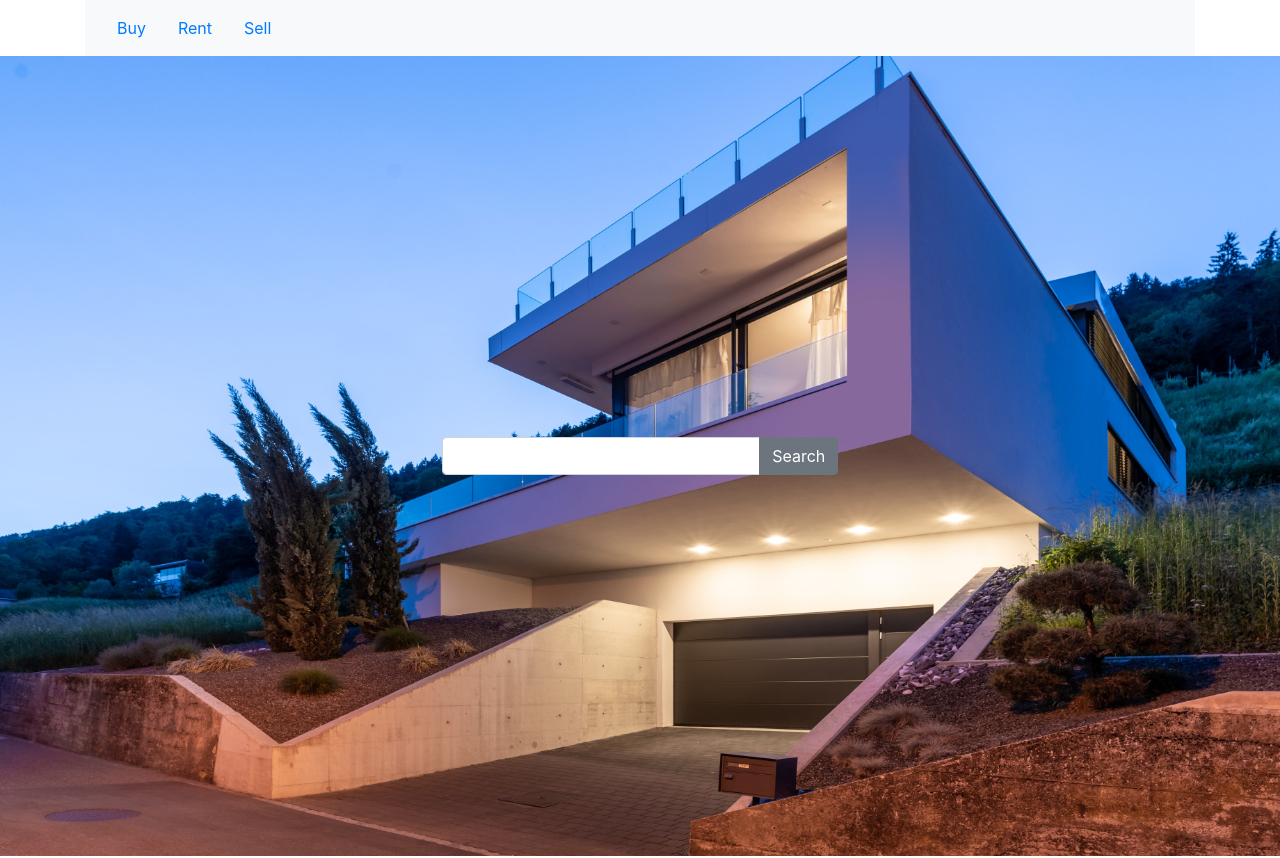
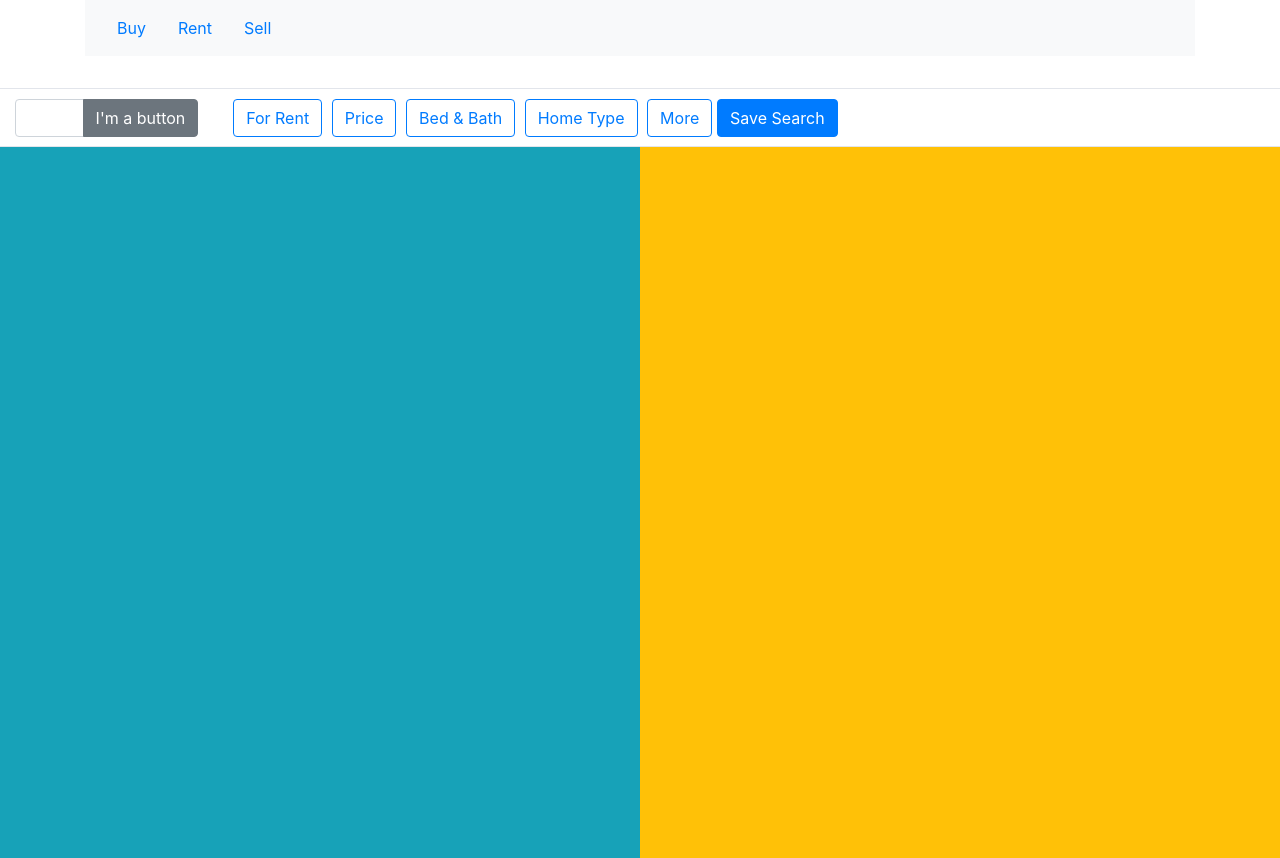
Before and after one commit to t-ogund/palace-finder-r, a React (Create React App) app: page /buy in a window 1280 px wide. Shown: the top 858 px of the page. Built offline with nearby package versions, Linux system fonts and the light colour scheme.

Commit message:
created buy page and created nav. implemented react router. working on map and display section of buy page.

```diff
--- a/package.json
+++ b/package.json
@@ -13,6 +13,7 @@
     "react": "^17.0.1",
     "react-dom": "^17.0.1",
     "react-popper": "^1.3.6",
+    "react-router-dom": "^5.2.0",
     "react-scripts": "4.0.1",
     "reactstrap": "^8.5.1",
     "web-vitals": "^0.2.4"
--- a/src/App.css
+++ b/src/App.css
@@ -62,8 +62,38 @@
   margin-bottom: 2rem;
 }
 
-
-
 /* .tile {
   min-width: 20rem;
 } */
+
+/* BUY PAGE */
+.buy-filter-button {
+  margin: .3rem;
+}
+
+.buy-input {
+  margin: .3rem 0 .3rem 0;
+}
+
+.buy-add-on {
+  margin: .3rem 0 0 0;
+}
+
+.buy-input-buttons {
+  border-top: 1px solid rgb(226, 229, 235);
+  border-bottom: 1px solid rgb(226, 229, 235);
+  margin: 2rem 0 0 0;
+  padding: .3rem 0 .3rem 0;
+}
+
+.buy-subsection {
+  height: 100vh;
+}
+
+.map-row {
+  height: 100vh;
+}
+
+.house-hidden-spacer {
+  display: none;
+}
--- a/src/App.js
+++ b/src/App.js
@@ -1,16 +1,16 @@
 import './App.css';
 import React from "react";
-import PropertyCard from "./components/PropertyCard";
 import Home from "./components/Home";
-import Splash from "./components/Splash";
-import HomeBottom from "./components/HomeBottom";
+import Buy from "./components/Buy";
+import { BrowserRouter, Route, Switch, Link } from "react-router-dom";
 
 function App() {
   return (
     <React.Fragment>
-      <Home />
-      <Splash />
-      <HomeBottom />
+      <Switch>
+        <Route exact path="/"><Home /></Route>
+        <Route path="/buy"><Buy /></Route>
+      </Switch>
       {/* <PropertyCard cost="$3,200/mo" beds="3 bds" baths="3 ba" sqft="3,321 sqft" />
       <PropertyCard  cost="$2,100/mo" beds="2 bds" baths="2 ba" sqft="1,221 sqft" /> */}
     </React.Fragment>
--- /dev/null
+++ b/src/components/Buy.js
@@ -0,0 +1,57 @@
+import React from "react";
+import Navigation from "./Navigation";
+import { Row, Col, Container, Button,
+     Input, InputGroup, InputGroupAddon } from "reactstrap";
+
+
+class Buy extends React.Component {
+    constructor() {
+        super();
+    }
+
+    // this.state = {}
+
+    render() {
+        return (
+            <React.Fragment>
+                <Navigation />
+                <Container fluid>
+                    <Row className="buy-input-buttons">
+                        <Col xl={2} lg={4} md={6}>
+                            <InputGroup>
+                                <Input className="buy-input" />
+                                <InputGroupAddon className="buy-add-on" addonType="append"><Button>I'm a button</Button></InputGroupAddon>
+                            </InputGroup>
+                        </Col>
+                        <Col xl={10} lg={8} md={6} className="">
+                            <Button outline color="primary" className="buy-filter-button">For Rent</Button>
+                            <Button outline color="primary" className="buy-filter-button">Price</Button>
+                            <Button outline color="primary" className="buy-filter-button">Bed & Bath</Button>
+                            <Button outline color="primary" className="buy-filter-button">Home Type</Button>
+                            <Button outline color="primary" className="buy-filter-button">More</Button>
+                            <Button color="primary">Save Search</Button>
+                        </Col>
+                    </Row>
+                </Container>
+
+                {/* MAP SECTION */}
+
+                <Container fluid className="buy-subsection">
+                    {/* MAP ROW */}
+                    <Row className="map-row">
+                        <Col className="h-100 bg-info" sm={12} md={6} lg={8} xl={6}>
+
+                        </Col>
+                        <Col className="house-hidden-spacer" sm={0} md={8} lg={2}></Col>
+                        <Col className="bg-warning ">
+
+                        </Col>
+                    </Row>
+                </Container>
+
+            </React.Fragment>
+        )
+    }
+}
+
+export default Buy
--- a/src/components/Home.js
+++ b/src/components/Home.js
@@ -1,36 +1,24 @@
 import React from "react";
-import {
-    Container, Col, Row, Navbar, NavbarBrand,
-    NavbarToggler, Collapse, NavItem, NavLink,
-    Nav
-  } from 'reactstrap';
+import Navigation from "./Navigation";
+import Splash from "./Splash";
+import HomeBottom from "./HomeBottom";
 
-  function Home() {
-      return (
-          <React.Fragment>
-              <Container>
-                <Navbar className="bg-light">
-                    <Nav>
-                        <NavItem>
-                            <NavLink>
-                                Buy
-                            </NavLink>
-                        </NavItem>
-                        <NavItem>
-                            <NavLink>
-                                Rent
-                            </NavLink>
-                        </NavItem>
-                        <NavItem>
-                            <NavLink>
-                                Sell
-                            </NavLink>
-                        </NavItem>
-                    </Nav>
-                </Navbar>
-              </Container>
-          </React.Fragment>
-      )
-  }
+class Home extends React.Component {
+    constructor() {
+        super();
 
-export default Home;
+        // this.state = {};
+    }
+
+    render() {
+        return (
+            <React.Fragment>
+                <Navigation />
+                <Splash />
+                <HomeBottom />
+            </React.Fragment>
+        )
+    }
+}
+
+export default Home
--- /dev/null
+++ b/src/components/Navigation.js
@@ -0,0 +1,38 @@
+import React from "react";
+import {
+    Container, Col, Row, Navbar, NavbarBrand,
+    NavbarToggler, Collapse, NavItem, NavLink,
+    Nav
+  } from 'reactstrap';
+import { Link } from 'react-router-dom';
+
+
+  function Navigation() {
+      return (
+          <React.Fragment>
+              <Container>
+                <Navbar className="bg-light">
+                    <Nav>
+                        <NavItem>
+                            <NavLink tag={Link} to="/buy">
+                                Buy
+                            </NavLink>
+                        </NavItem>
+                        <NavItem>
+                            <NavLink>
+                                Rent
+                            </NavLink>
+                        </NavItem>
+                        <NavItem>
+                            <NavLink>
+                                Sell
+                            </NavLink>
+                        </NavItem>
+                    </Nav>
+                </Navbar>
+              </Container>
+          </React.Fragment>
+      )
+  }
+
+export default Navigation;
--- a/src/index.js
+++ b/src/index.js
@@ -4,11 +4,13 @@ import './index.css';
 import App from './App';
 import reportWebVitals from './reportWebVitals';
 import 'bootstrap/dist/css/bootstrap.min.css';
+import { BrowserRouter, Route, Switch, Link } from 'react-router-dom';
+
 
 ReactDOM.render(
-  <React.StrictMode>
+  <BrowserRouter>
     <App />
-  </React.StrictMode>,
+  </BrowserRouter>,
   document.getElementById('root')
 );
 
```
Also changed, not shown: 2 other files (tests, documents, lock files or other folders).
